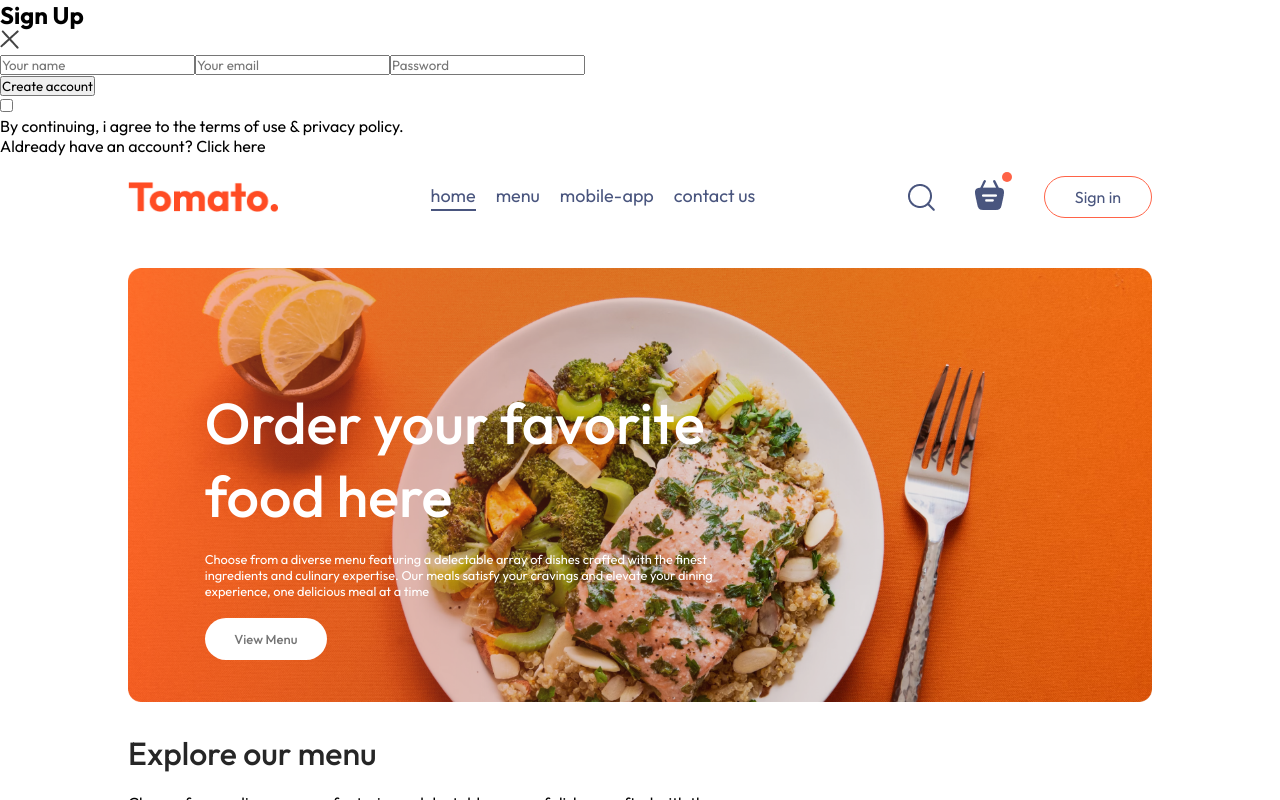
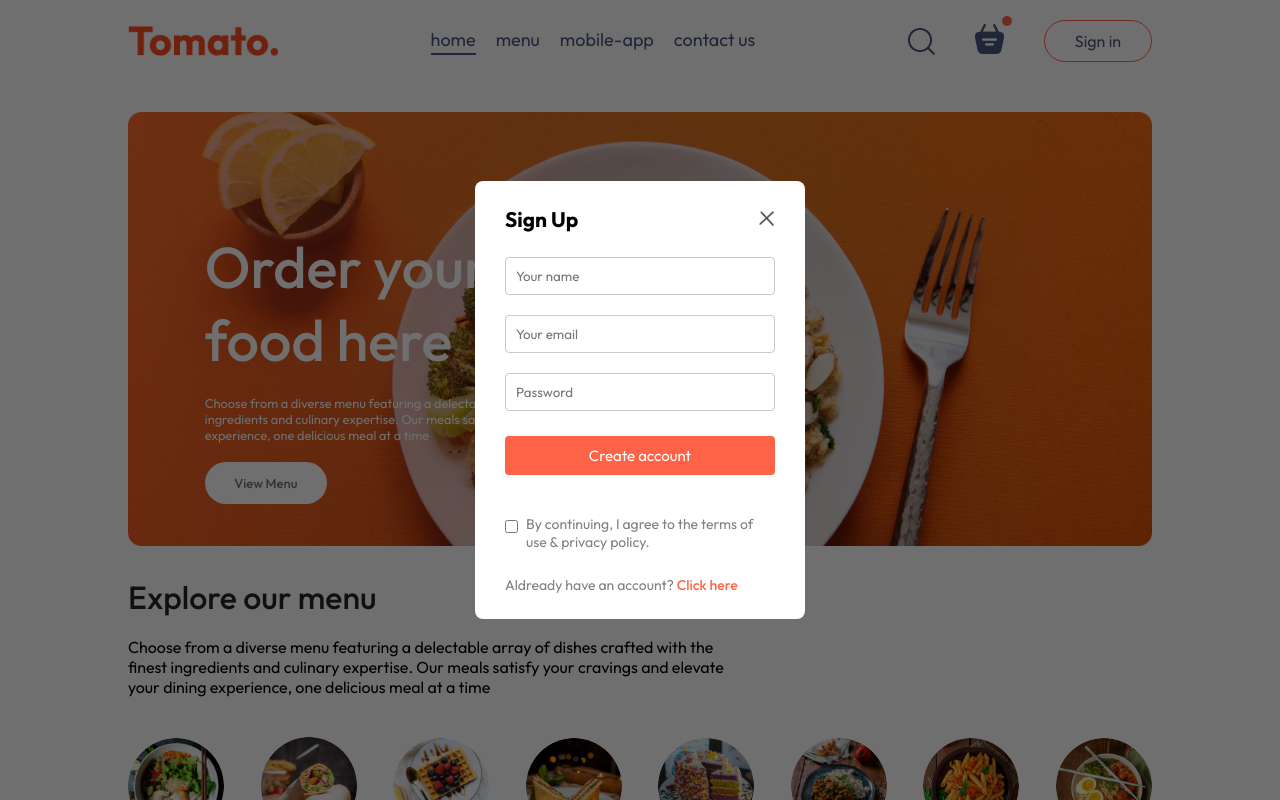
Before and after one commit to Khang8078/food-delivery-app, a React (Vite) app: page / in a window 1280 px wide. Both pictures are taken after a click on the button "Sign in". Shown: the top 800 px of the page. Built offline with nearby package versions, Linux system fonts and the light colour scheme.

Commit message:
done sign in

```diff
--- a/src/components/LoginPopup/LoginPopup.css
+++ b/src/components/LoginPopup/LoginPopup.css
@@ -0,0 +1,68 @@
+.login-popup{
+    position: absolute;
+    z-index: 1;
+    width: 100%;
+    height: 100%;
+    background-color: #00000090;
+    display: grid;
+}
+.login-popup-container{
+    place-self: center;
+    width: max(23vw,330px);
+    color: #808080;
+    background-color: white;
+    display: flex;
+    flex-direction: column;
+    gap: 25px;
+    padding: 25px 30px;
+    border-radius: 8px;
+    font-size: 14px;
+    animation: fadeIn 0.5s;
+}
+
+.login-popup-title{
+    display: flex;
+    justify-content: space-between;
+    align-items: center;
+    color: black;
+}
+.login-popup-title img{
+    width: 16px;
+    cursor: pointer;
+}
+.login-popup-inputs{
+    display: flex;
+    flex-direction: column;
+    gap: 20px;
+}
+.login-popup-inputs input{
+    outline: none;
+    border: 1px solid #c9c9c9;
+    padding: 10px;
+    border-radius: 4px;
+}
+.login-popup-container button{
+    border: none;
+    padding: 10px;
+    border-radius: 4px;
+    color: white;
+    background-color: tomato;
+    font-size: 15px;
+    cursor: pointer;
+}
+.login-popup-condition{
+    display: flex;
+    align-items: start;
+    gap: 8px;
+    margin-top: 15px;
+}
+
+.login-popup-condition input{
+    margin-top: 5px;
+}
+
+.login-popup p span{
+    color: tomato;
+    font-weight: 500;
+    cursor: pointer;
+}
--- a/src/components/LoginPopup/LoginPopup.jsx
+++ b/src/components/LoginPopup/LoginPopup.jsx
@@ -14,15 +14,15 @@
                 <img onClick={()=>setShowLogin(false)} src={assets.cross_icon} alt="" />
             </div>
             <div className="login-popup-inputs">
-                <div className="login-pop-inputs">
-                    {currState === "Login"?<></>:<input type='text' placeholder='Your name' required/>}
-                    <input type="email" placeholder='Your email' required />
-                    <input type="password" placeholder='Password' required />
-                </div>
-                <button>{currState==="Sign Up"?"Create account":"Login"}</button>
-                <div className='login-popup-condition'></div>
+                {currState === "Login"?<></>:<input type='text' placeholder='Your name' required/>}
+                <input type="email" placeholder='Your email' required />
+                <input type="password" placeholder='Password' required />
+            </div>
+            <button>{currState==="Sign Up"?"Create account":"Login"}</button>
+            <div className='login-popup-condition'>
                 <input type="checkbox" required />
-                <p>By continuing, i agree to the terms of use & privacy policy.</p>
+                <p>By continuing, I agree to the terms of use & privacy policy.</p>
+
             </div>
             {currState === "Login"
             ?<p>Create a new account? <span onClick={()=> setCurrState("Sign Up")}>Click here</span></p>
```
